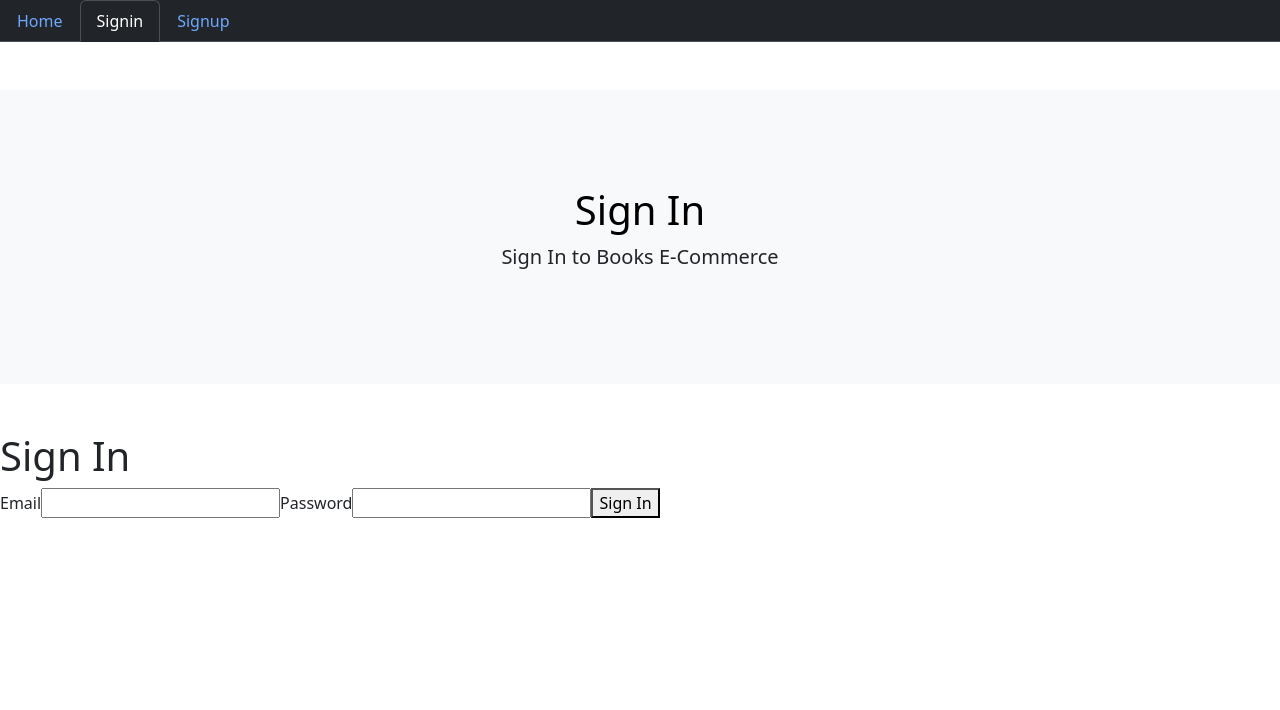
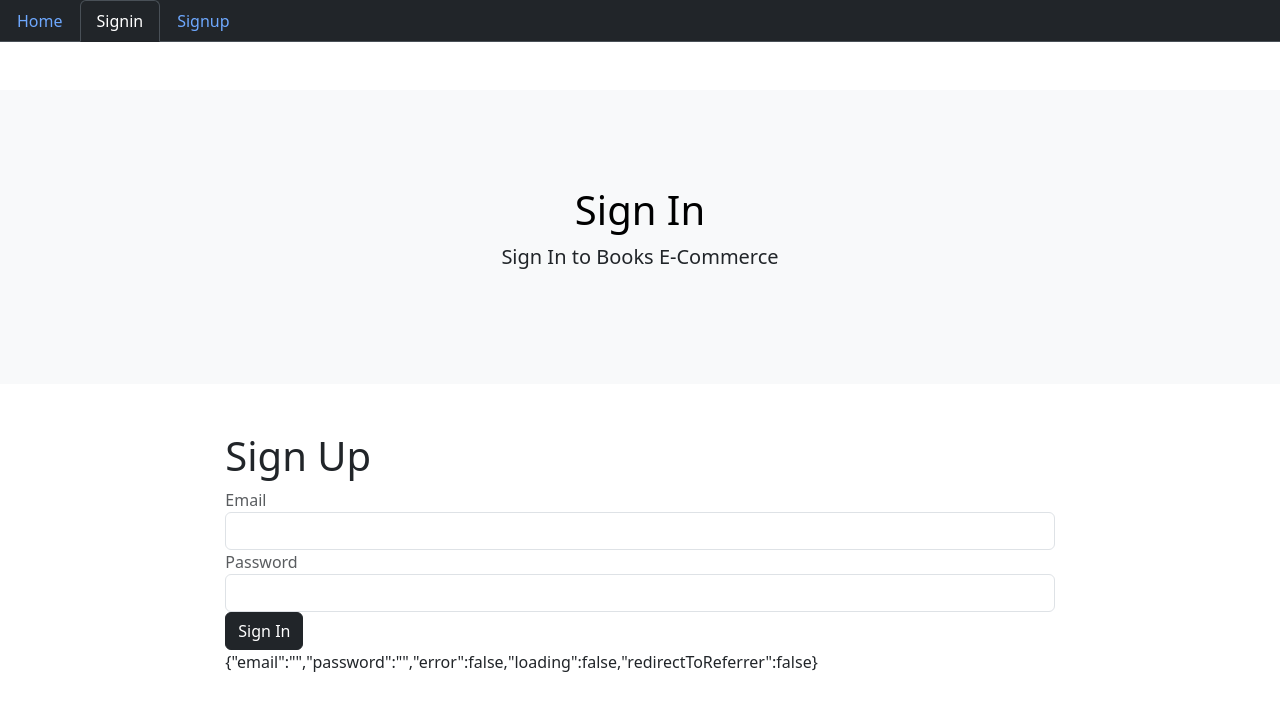
Before and after one commit to khaledali01/Bookstore-MERN, a React (Create React App) app in the folder client/: page /signin in a window 1280 px wide. Shown: the top 710 px of the page. Built offline with nearby package versions, Linux system fonts and the light colour scheme; no server answers.

Commit message:
Designing Signin Page
See: #24

```diff
--- a/client/src/auth/index.js
+++ b/client/src/auth/index.js
@@ -1,4 +1,4 @@
-import {API} from '../config'
+import { API } from "../config";
 
 export const signup = (user) => {
   return fetch(`${API}/signup`, {
@@ -17,3 +17,21 @@ export const signup = (user) => {
       console.log(err);
     });
 };
+
+export const signin = (user) => {
+  return fetch(`${API}/signin`, {
+    method: "POST",
+    headers: {
+      Accept: "application/json",
+      "Content-Type": "application/json",
+    },
+    body: JSON.stringify(user),
+  })
+    .then((response) => {
+      console.log(response);
+      return response.json();
+    })
+    .catch((err) => {
+      console.log(err);
+    });
+};
--- a/client/src/user/Signin.js
+++ b/client/src/user/Signin.js
@@ -1,20 +1,130 @@
-import React from "react";
+import React, { useReducer } from "react";
 import Layout from "../core/Layout";
+import { signin } from "../auth/index";
+import { Navigate } from "react-router-dom";
 
 const Signin = () => {
+  const initialState = {
+    email: "",
+    password: "",
+    error: false,
+    loading: false,
+    redirectToReferrer: false,
+  };
+
+  const reducer = (state, action) => {
+    switch (action.type) {
+      case "SET_VALUES":
+        return { ...state, ...action.payload };
+      default:
+        return state;
+    }
+  };
+
+  const [state, dispatch] = useReducer(reducer, initialState);
+
+  const { email, password, error, loading, redirectToReferrer } = state;
+
+  const handleChange = (name) => (event) => {
+    dispatch({
+      type: "SET_VALUES",
+      payload: { [name]: event.target.value },
+    });
+  };
+
+  const clickSubmit = (event) => {
+    event.preventDefault();
+    dispatch({ type: "SET_VALUES", payload: { loading: true } });
+    signin({ email, password })
+      .then((data) => {
+        if (data.error) {
+          dispatch({
+            type: "SET_VALUES",
+            payload: { loading: false, error: data.error },
+          });
+        } else {
+          dispatch({
+            type: "SET_VALUES",
+            payload: {
+              loading: false,
+              redirectToReferrer: true,
+              error: false,
+            },
+          });
+        }
+      })
+      .catch((err) => {
+        console.log(err);
+        dispatch({
+          type: "SET_VALUES",
+          payload: { error: err, loading: false },
+        });
+      });
+  };
+
+  const showError = () => {
+    return (
+      <div
+        className="alert alert-danger"
+        style={{ display: error ? "" : "none" }}
+      >
+        {error}
+      </div>
+    );
+  };
+
+  const showLoading = () => {
+    return (
+      <div
+        className="alert alert-info"
+        style={{ display: loading ? "" : "none" }}
+      >
+        Loading ....
+      </div>
+    );
+  };
+
+  const redirectUser = () => {
+    if (redirectToReferrer) {
+      return <Navigate to="/" />;
+    }
+  };
+
   return (
-    <div>
-      <Layout title="Sign In" description="Sign In to Books E-Commerce">
-        <h1>Sign In</h1>
-        <form>
-          <label>Email</label>
-          <input type="email" />
-          <label>Password</label>
-          <input type="password" />
-          <button>Sign In</button>
-        </form>
-      </Layout>
-    </div>
+    <Layout
+      title="Sign In"
+      description="Sign In to Books E-Commerce"
+      className="container col-md-8 offset-md-2"
+    >
+      {showError()}
+      {showLoading()}
+      {redirectUser()}
+      <h1>Sign Up</h1>
+      <form>
+        <div className="form-group">
+          <label className="text-muted">Email</label>
+          <input
+            onChange={handleChange("email")}
+            type="email"
+            className="form-control"
+            value={email}
+          />
+        </div>
+        <div className="form-group">
+          <label className="text-muted">Password</label>
+          <input
+            onChange={handleChange("password")}
+            type="password"
+            className="form-control"
+            value={password}
+          />
+        </div>
+        <button onClick={clickSubmit} className="btn btn-dark">
+          Sign In
+        </button>
+      </form>
+      {JSON.stringify(state)}
+    </Layout>
   );
 };
 
```
Also changed, not shown: 1 other file (tests, documents, lock files or other folders). Lines whose indentation alone changed are shown as unchanged.
